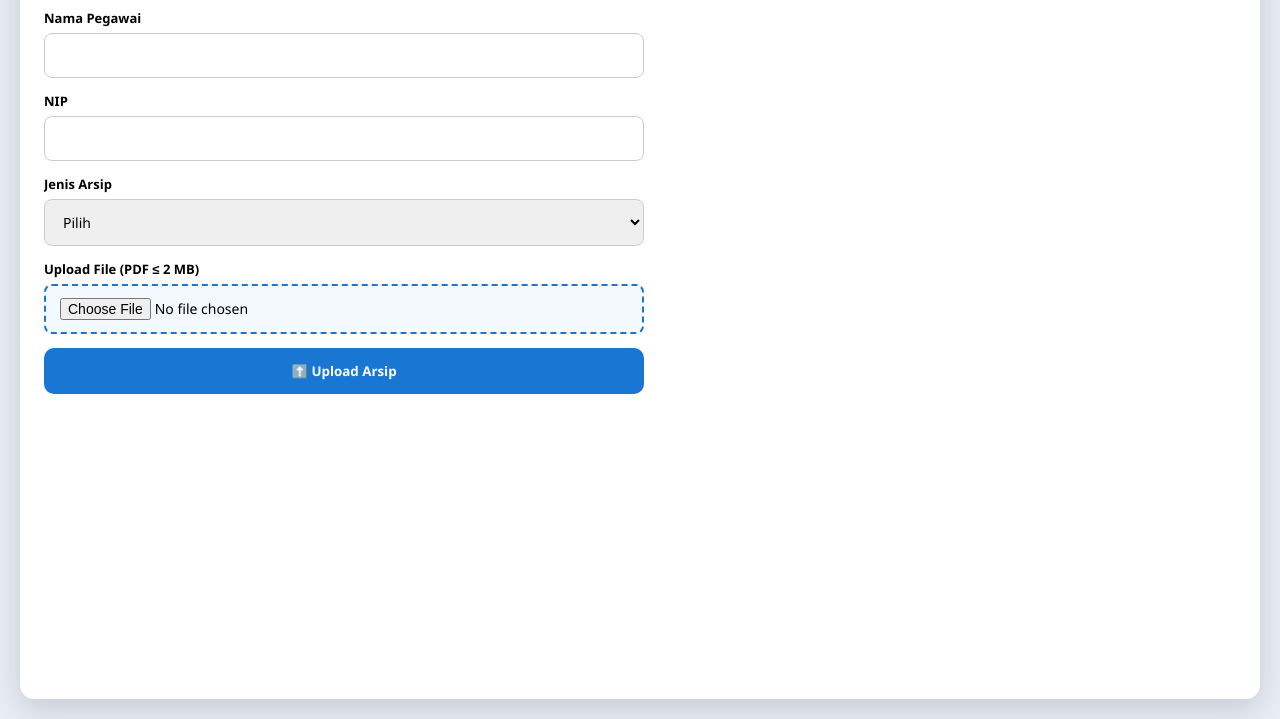
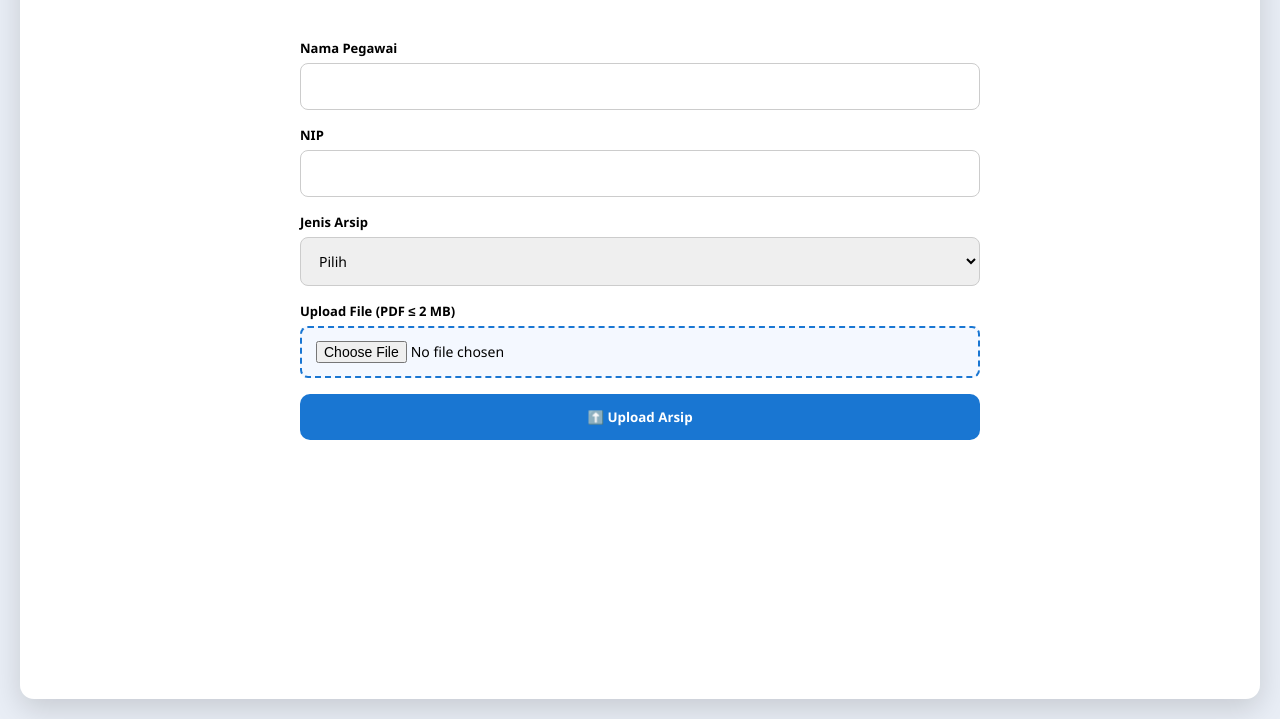
Before and after one commit to rikoantah/Imput-Arsip-RSDS, a plain HTML site: page index.html in a window 1280 px wide. Shown: the part 81-800 px from the top of the page. Drawn offline with nearby package versions, Linux system fonts and the light colour scheme.

Commit message:
Update index.html

```diff
--- a/index.html
+++ b/index.html
@@ -69,13 +69,22 @@ body{
   overflow:hidden;
 }
 
-/* ===== UPLOAD (VERTIKAL) ===== */
+/* ===== UPLOAD CENTER ===== */
+.upload-center{
+  height:100%;
+  display:flex;
+  justify-content:center;
+  align-items:flex-start;
+  padding-top:30px;
+}
+
 .upload-wrap{
-  max-width:600px;          /* fokus PC, tidak kepanjangan */
+  width:100%;
+  max-width:680px;
 }
 
 .upload-group{
-  margin-bottom:14px;
+  margin-bottom:16px;
 }
 
 label{
@@ -87,7 +96,7 @@ label{
 
 input,select{
   width:100%;
-  padding:12px 14px;
+  padding:13px 14px;
   border-radius:8px;
   border:1px solid #ccc;
   font-size:14px;
@@ -198,8 +207,8 @@ button.danger{background:#d32f2f}
 
     <div class="content">
 
-      <!-- ================= UPLOAD (VERTIKAL) ================= -->
-      <div id="uploadTab">
+      <!-- ================= UPLOAD (CENTER) ================= -->
+      <div id="uploadTab" class="upload-center">
         <form id="form" class="upload-wrap">
 
           <div class="upload-group relative">
@@ -268,7 +277,7 @@ const sb = supabase.createClient(SUPABASE_URL, SUPABASE_ANON_KEY);
 function switchTab(tab,el){
   document.querySelectorAll(".tab").forEach(t=>t.classList.remove("active"));
   el.classList.add("active");
-  uploadTab.style.display = tab==="upload"?"block":"none";
+  uploadTab.style.display = tab==="upload"?"flex":"none";
   manageTab.style.display = tab==="manage"?"flex":"none";
   if(tab==="manage") loadFiles();
 }
```
